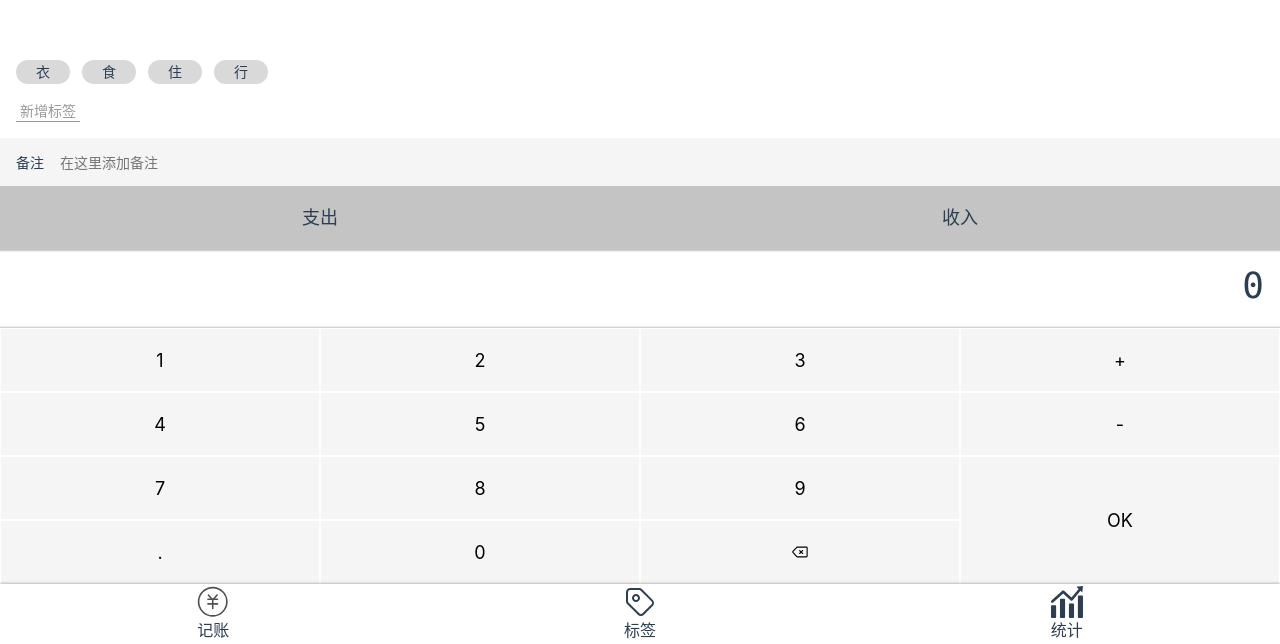
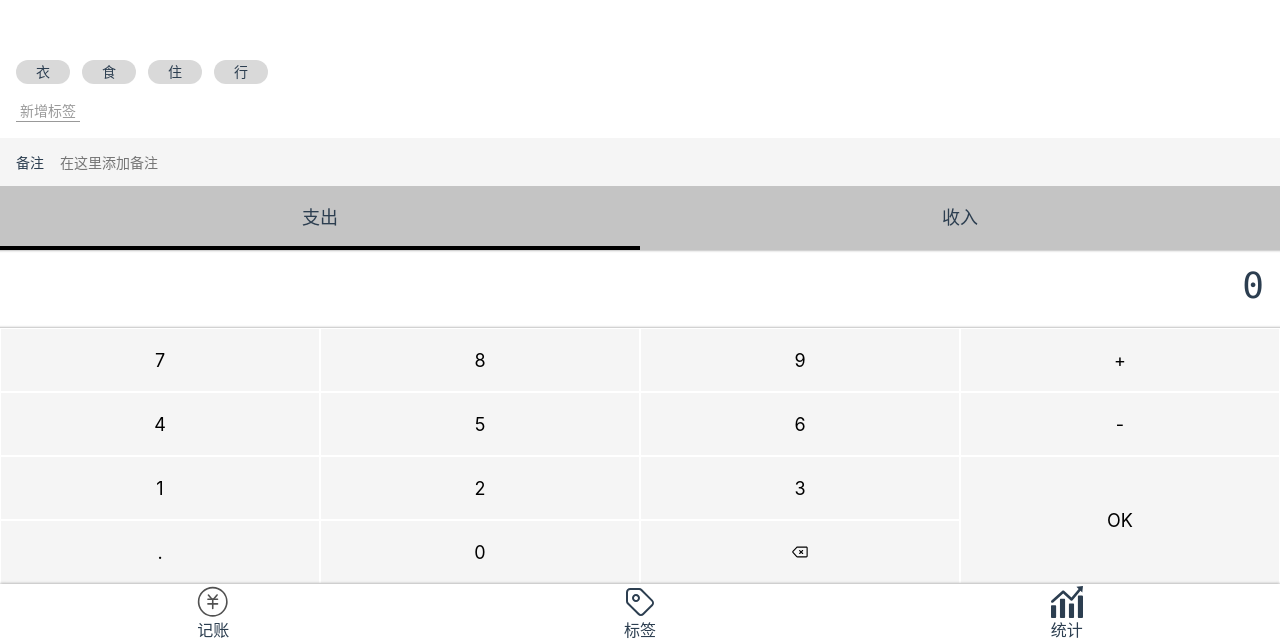
Before and after one commit to jgorijinal/morney-test, a Vue app: page /#/money in a window 1280 px wide. Shown: the part 156-800 px from the top of the page. Built offline with nearby package versions, Linux system fonts and the light colour scheme.

Commit message:
手机四个组件到record

```diff
--- a/src/components/Money/Notes.vue
+++ b/src/components/Money/Notes.vue
@@ -9,7 +9,7 @@
 
 <script lang="ts">
 import Vue from 'vue'
-import {Component} from 'vue-property-decorator';
+import {Component,Watch} from 'vue-property-decorator';
 @Component
 export default class Types extends Vue {
 value:string = ''
@@ -17,6 +17,11 @@ onInput(event:InputEvent){
   const inputValue = (event.target as HTMLInputElement).value
   this.value = inputValue
 }
+  @Watch('value') //侦听 this.value,又$emit
+  onValueChanged(value: string, oldValue: string) {
+    this.$emit('update:value',value)
+  }
+
 }
 </script>
 
--- a/src/components/Money/NumberPad.vue
+++ b/src/components/Money/NumberPad.vue
@@ -2,17 +2,17 @@
   <div class="numberPad">
     <div class="output">{{ output }}</div>
     <div class="buttons">
-      <button @click="inputContent">1</button>
-      <button @click="inputContent">2</button>
-      <button @click="inputContent">3</button>
+      <button @click="inputContent">7</button>
+      <button @click="inputContent">8</button>
+      <button @click="inputContent">9</button>
       <button>+</button>
       <button @click="inputContent">4</button>
       <button @click="inputContent">5</button>
       <button @click="inputContent">6</button>
       <button>-</button>
-      <button @click="inputContent">7</button>
-      <button @click="inputContent">8</button>
-      <button @click="inputContent">9</button>
+      <button @click="inputContent">1</button>
+      <button @click="inputContent">2</button>
+      <button @click="inputContent">3</button>
       <button @click="ok" class="ok">OK</button>
       <button @click="inputContent">.</button>
       <button @click="inputContent">0</button>
@@ -62,7 +62,10 @@ export default class Types extends Vue {
 
   }
   ok(){
-
+    if(this.output.indexOf('.') === this.output.length-1){
+      this.output = this.output.slice(0,this.output.indexOf('.'))
+    }
+   this.$emit('update:value',this.output)
   }
 }
 </script>
--- a/src/components/Money/Tags.vue
+++ b/src/components/Money/Tags.vue
@@ -29,6 +29,7 @@
     }else{
       this.selectedTags.push(tag)
     }
+   this.$emit('update:value',this.selectedTags)
   }
   create(){
     const newTag = window.prompt('请输入新的标签:')
--- a/src/components/Money/Types.vue
+++ b/src/components/Money/Types.vue
@@ -9,13 +9,17 @@
 
 <script lang="ts">
 import Vue from 'vue';
-import {Component, Prop} from 'vue-property-decorator';
+import {Component, Watch} from 'vue-property-decorator';
 
 @Component
 export default class Types extends Vue {
-  type:string = '' // -表示支出 ,+表示收入
+  type:string = '-' // -表示支出 ,+表示收入
   selectType(type:string){
   this.type = type
+  }
+  @Watch('type')
+  onTypeChanged(value: string, oldValue: string) {
+    this.$emit('update:value',value)
   }
 }
 </script>
--- a/src/views/Money.vue
+++ b/src/views/Money.vue
@@ -1,25 +1,49 @@
 <template>
   <Layout class-prefix="xxx">
-    <Tags :data-source.sync="tags"/>
-    <Notes/>
-    <Types />
-    <NumberPad/>
+    <Tags :data-source.sync="tags" @update:value="onUpdateTags"/>
+    <Notes @update:value="onUpdateNotes"/>
+    <Types :value.sync="record.type" @update:value="onUpdateType"/>
+    <NumberPad @update:value="onUpdateAmount"/>
   </Layout>
 </template>
 
-<script>
+<script lang="ts">
+import Vue from 'vue';
+import {Component} from 'vue-property-decorator';
+import Tags from "@/components/Money/Tags.vue";
+import Notes from "@/components/Money/Notes.vue";
+import Types from "@/components/Money/Types.vue";
+import NumberPad from "@/components/Money/NumberPad.vue";
 
-import Tags from "@/components/Money/Tags";
-import Notes from "@/components/Money/Notes";
-import Types from "@/components/Money/Types";
-import NumberPad from "@/components/Money/NumberPad";
-export default {
-  name: "Money",
-  components: {NumberPad, Types, Notes, Tags},
-  data(){
-    return{
-      tags:['衣','食','住','行']
-    }
+type Record = {   // type关键字 声明'类型'
+  tags:string[],
+  notes:string,
+  type:string,
+  amount:number
+}
+@Component({
+  components:{NumberPad, Types, Notes, Tags}
+})
+export default class Money extends Vue{
+  tags = ['衣','食','住','行']
+  record:Record={
+    tags:[],
+    notes:'',
+    type:'-',
+    amount:0
+  }
+
+  onUpdateTags(value:string[]){
+    this.record.tags = value
+  };
+  onUpdateNotes(value:string){
+    this.record.notes = value
+  }
+  onUpdateType(value:string){
+    this.record.type = value
+  }
+  onUpdateAmount(value:string){
+    this.record.amount = parseFloat(value)
   }
 }
 </script>
```
